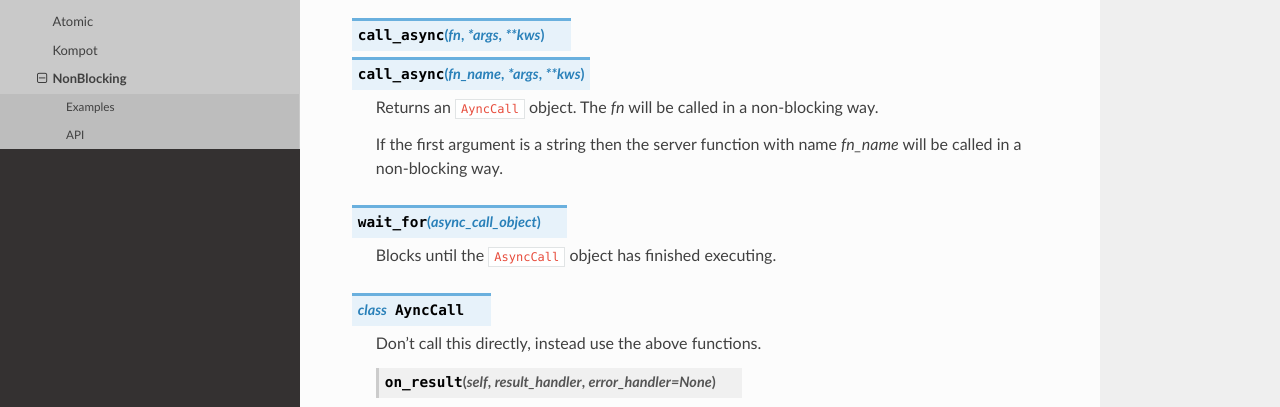
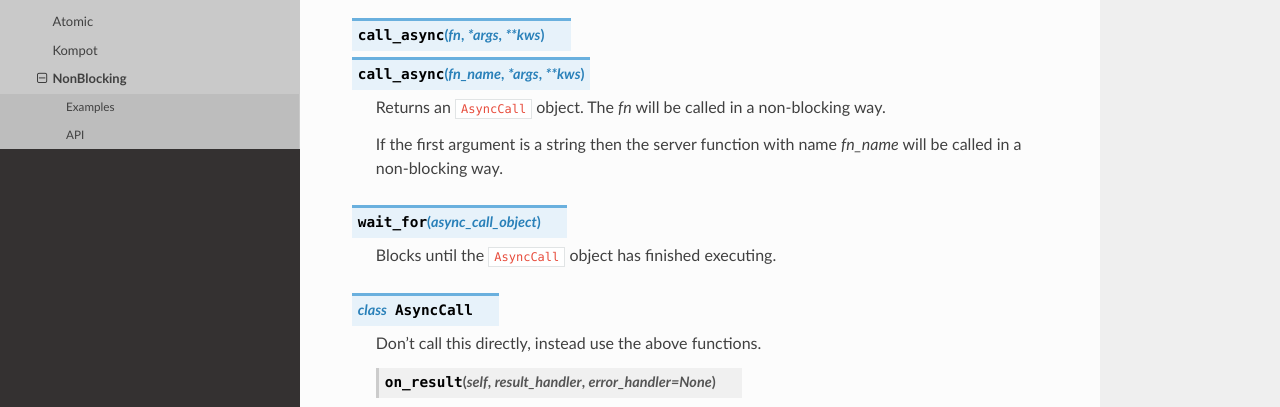
Before and after one commit to anvilistas/anvil-labs, a Sphinx documentation site: the page built from docs/guides/modules/non_blocking.rst, in a window 1280 px wide and 900 px high, scrolled down 1871 px. Shown: the part 158-565 px from the top of the window. Built offline with Sphinx 7.4.7 and the Read the Docs theme 2.0.0, drawn with Linux system fonts in a browser that asks for light colours.

Commit message:
Fix AsyncCall typo in non_blocking docs

```diff
--- a/docs/guides/modules/non_blocking.rst
+++ b/docs/guides/modules/non_blocking.rst
@@ -115,7 +115,7 @@ API
 .. function:: call_async(fn, *args, **kws)
               call_async(fn_name, *args, **kws)
 
-    Returns an ``AyncCall`` object. The *fn* will be called in a non-blocking way.
+    Returns an ``AsyncCall`` object. The *fn* will be called in a non-blocking way.
 
     If the first argument is a string then the server function with name *fn_name* will be called in a non-blocking way.
 
@@ -123,7 +123,7 @@ API
 
     Blocks until the ``AsyncCall`` object has finished executing.
 
-.. class:: AyncCall
+.. class:: AsyncCall
 
     Don't call this directly, instead use the above functions.
 
```
